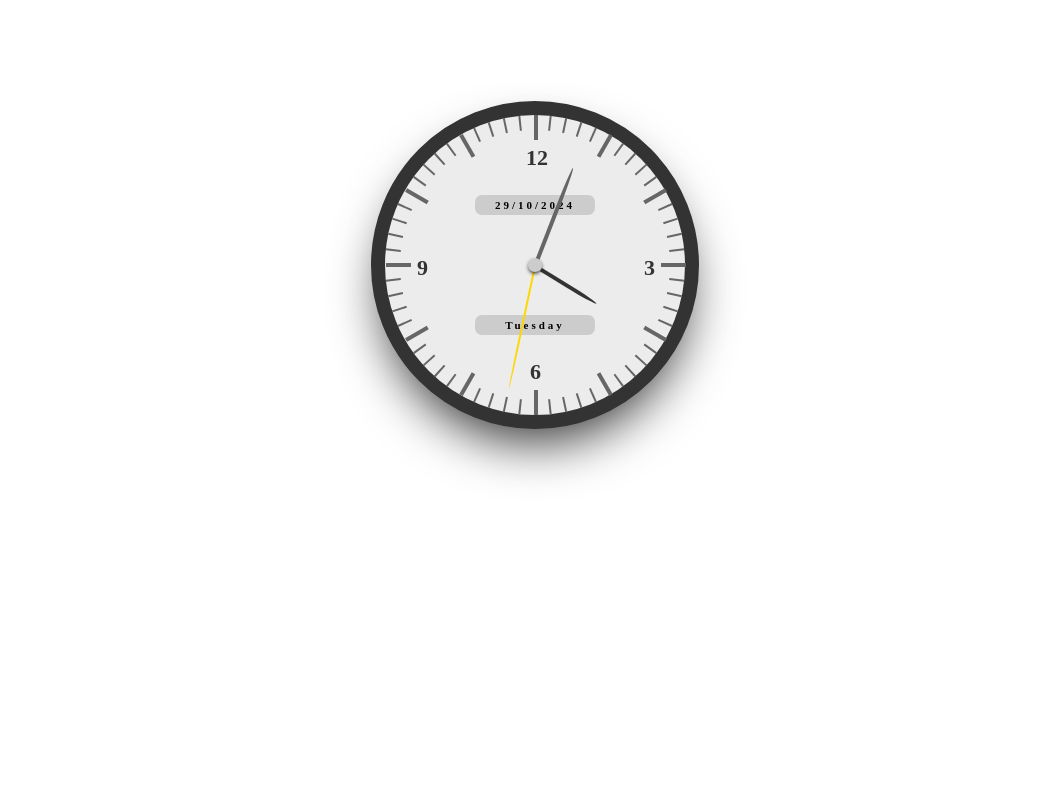
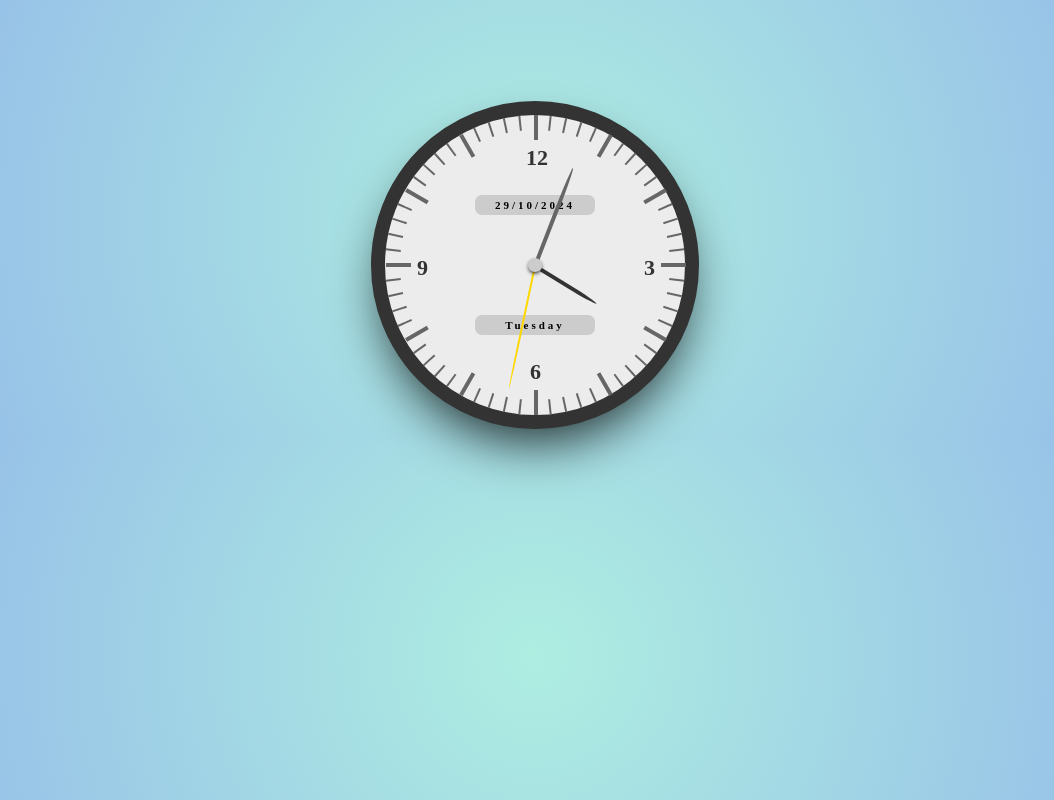
Before and after one commit to kesavan200314/CLOCK-APP, a plain HTML site: page index.html in a window 1280 px wide. Shown: the whole page, without its empty margins (105-1159 px from the left). Drawn offline with Linux system fonts and the light colour scheme.

Commit message:
Update style.css

```diff
--- a/style.css
+++ b/style.css
@@ -1,4 +1,7 @@
-
+body{
+background: rgb(174,238,225);
+background: radial-gradient(circle, rgba(174,238,225,1) 0%, rgba(148,187,233,1) 100%);
+}
 
    .clock {
     background: #ececec;
```
